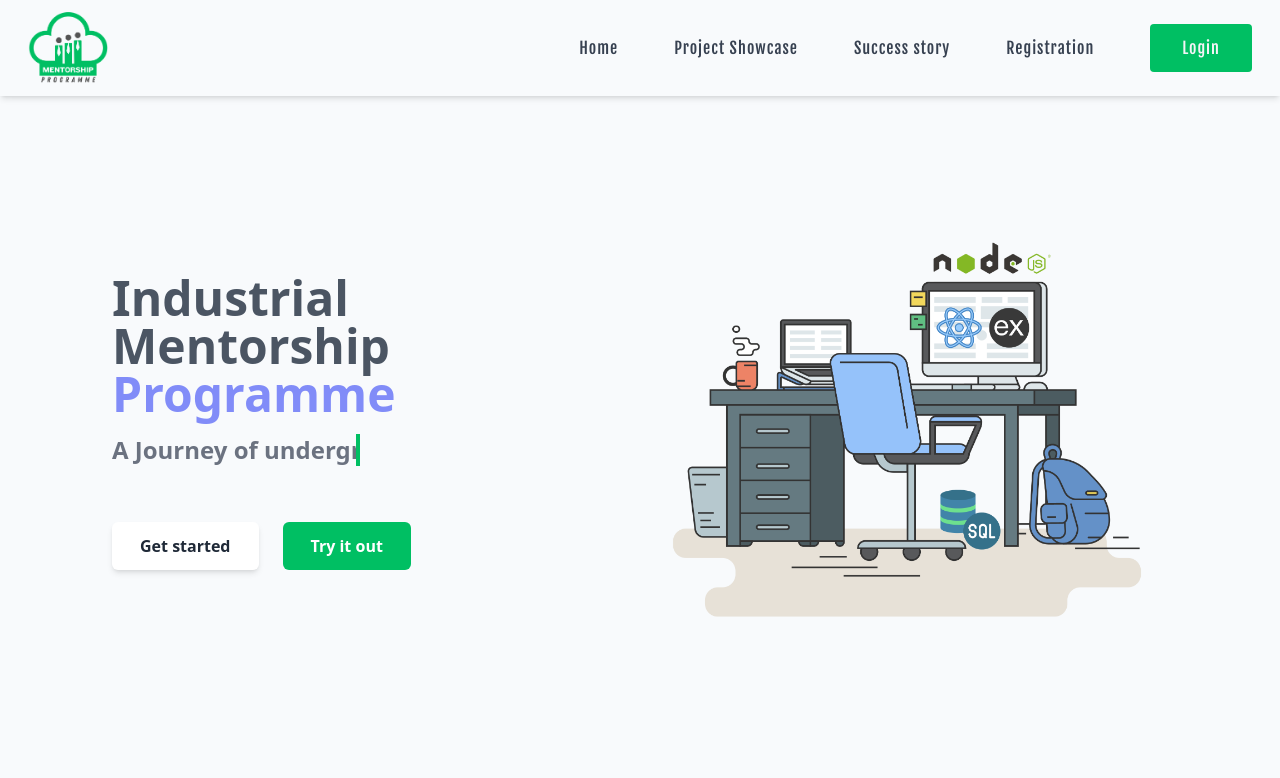
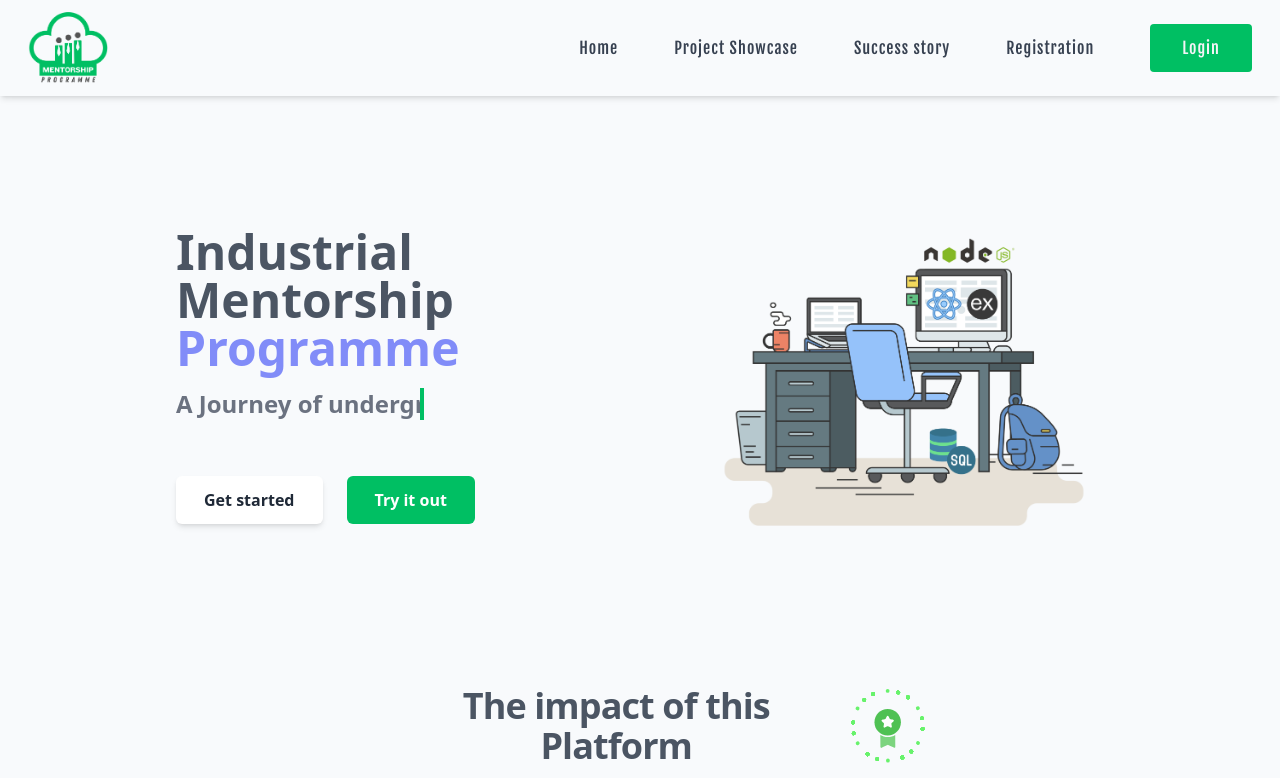
Before and after one commit to FM-Akib/industrial-mentorship-programme, a React (Vite) app: page / in a window 1280 px wide. Shown: the top 778 px of the page. Built offline with nearby package versions, Linux system fonts and the light colour scheme.

Commit message:
ui issue resolved

```diff
--- a/src/Layout/Layout.jsx
+++ b/src/Layout/Layout.jsx
@@ -3,9 +3,10 @@ import Navbar from "../components/Navbar";
 
 const Layout = () => {
     return (
-        <div className="max-w-[1280px] mx-auto bg-[#F8FAFC]">
+        <div className=" bg-[#F8FAFC]">
             <Navbar></Navbar>
             <Outlet></Outlet>
+
         </div>
     );
 };
--- a/src/Pages/Home.jsx
+++ b/src/Pages/Home.jsx
@@ -5,7 +5,7 @@ import StorySection from "../components/Home/StorySection";
 
 const Home = () => {
     return (
-        <div className="bg-slate-50 md:px-20">
+        <div className="bg-slate-50 ">
             <Hero></Hero>
             <Stats></Stats>
             <Instructor></Instructor>
--- a/src/Pages/ProjectShowcase.jsx
+++ b/src/Pages/ProjectShowcase.jsx
@@ -12,7 +12,7 @@ const ProjectShowcase = () => {
     },[])
     console.log(projects)
     return (
-        <div className="mt-36 ml-10 grid md:grid-cols-3 gap-6 ">
+        <div className="pt-36 ml-10 grid md:grid-cols-3 gap-6 md:px-36">
 
             {
                 projects?.map(project => <Projects
--- a/src/Pages/SuccessStory.jsx
+++ b/src/Pages/SuccessStory.jsx
@@ -1,4 +1,4 @@
-import React, { useEffect, useState } from 'react';
+import  { useEffect, useState } from 'react';
 import StoryCard from '../components/Success Story/StoryCard';
 
 const SuccessStory = () => {
@@ -10,7 +10,7 @@ const SuccessStory = () => {
     },[])
 
     return (
-    <div className="  my-8 px-2 md:px-20 md:mt-20">
+    <div className="  my-8 px-2  md:mt-20  md:px-36">
 
 <div className="py-10 flex tracking-tight text-gray-600 justify-center text-3xl md:text-4xl font-bold">
     Success Stories
--- a/src/components/Home/Hero.jsx
+++ b/src/components/Home/Hero.jsx
@@ -1,9 +1,8 @@
-import React from 'react';
 import hero from '../../assets/Hero.png';
 const Hero = () => {
 
     return (
-        <div className="bg-slate-50 md:py-12 pt-[100px] md:pt-[130px]">
+        <div className="bg-slate-50 md:py-12 pt-[100px] md:pt-[130px] md:px-36">
 
         <section className="mt-24 mx-auto max-w-screen-2xl pb-12 px-4 items-center lg:flex md:px-8">
             <div className="space-y-4 flex-1 sm:text-center lg:text-left">
--- a/src/components/Home/Instructor.jsx
+++ b/src/components/Home/Instructor.jsx
@@ -14,7 +14,7 @@ const Instructor = () => {
         }
       };
     return (
-        <><h2 className="text-center pt-16 text-3xl font-bold tracking-tight text-gray-600 sm:text-4xl  pl-8">Meet Our Mentors</h2>
+        <><h2 className="text-center  pt-16 text-3xl font-bold tracking-tight text-gray-600 sm:text-4xl  pl-8">Meet Our Mentors</h2>
          <Marquee pauseOnHover	speed={100}>
      <div className="flex gap-8 py-24 ">
 
--- a/src/components/Home/StorySection.jsx
+++ b/src/components/Home/StorySection.jsx
@@ -13,7 +13,7 @@ const StorySection = () => {
 
 return (
     <div>
-        <div className="max-w-7xl mx-auto my-8 px-2">
+        <div className="max-w-6xl mx-auto my-8 px-2">
 
 <div className="py-10 flex tracking-tight text-gray-600 justify-center text-3xl md:text-4xl font-bold">
     Success Stories
--- a/src/components/Projects/Projects.jsx
+++ b/src/components/Projects/Projects.jsx
@@ -1,4 +1,3 @@
-import React from 'react';
 
 const Projects = () => {
     return (
```
